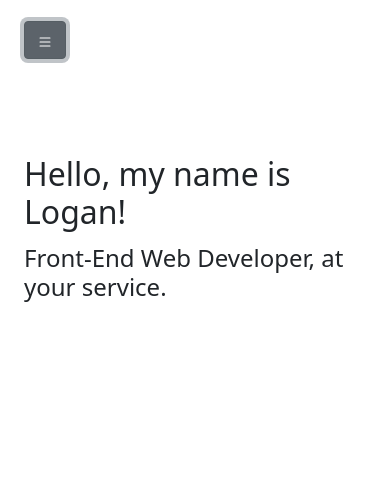
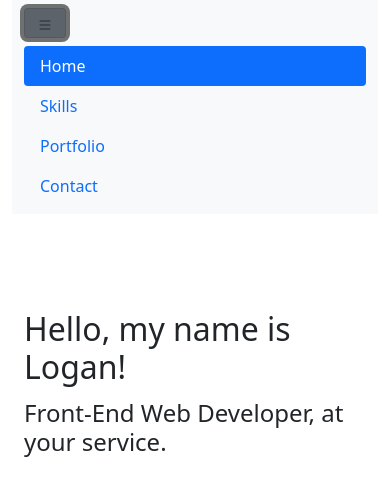
Before and after one commit to logan-barsell/myPersonalSite, a React (Create React App) app: page / in a window 390 px wide. Both pictures are taken after a click on the button "Toggle navigation". Shown: the top 496 px of the page. Built offline with nearby package versions, Linux system fonts and the light colour scheme.

Commit message:
navbar-collapse

```diff
--- a/src/components/Nav.js
+++ b/src/components/Nav.js
@@ -5,18 +5,25 @@ import './css/nav.css'
 const Nav = () => {
 
     return (
-        <div className="navBar container">
+        <nav className="navBar navbar navbar-expand-md navbar-light bg-light">
+            {/* nav nav-pills flex-column flex-sm-row  */}
+            <div className="container-fluid">
                 <button
                     type="button"
-                class="btn btn-secondary"
+                    class="btn btn-secondary navbar-toggler"
+                    data-bs-toggle="collapse"
+                    data-bs-target="#navCollapse"
+                    aria-controls="navCollapse"
+                    aria-expanded="false"
+                    aria-label="Toggle navigation"
                 >
                     <svg xmlns="http://www.w3.org/2000/svg" width="16" height="16" fill="currentColor" class="bi bi-list" viewBox="0 0 16 16">
                         <path fill-rule="evenodd" d="M2.5 12a.5.5 0 0 1 .5-.5h10a.5.5 0 0 1 0 1H3a.5.5 0 0 1-.5-.5zm0-4a.5.5 0 0 1 .5-.5h10a.5.5 0 0 1 0 1H3a.5.5 0 0 1-.5-.5zm0-4a.5.5 0 0 1 .5-.5h10a.5.5 0 0 1 0 1H3a.5.5 0 0 1-.5-.5z"/>
                     </svg>
                 </button>
-
                 <div
-                className="nav nav-pills flex-column flex-sm-row"
+                    className="nav-pills flex-colum flex-sm-row collapse navbar-collapse"
+                    id="navCollapse"
                 >
                     <NavLink
                         to="/"
@@ -45,10 +52,9 @@ const Nav = () => {
                         Contact
                     </NavLink>
                 </div>
+            </div>
 
-
-
-        </div>
+        </nav>
     );
 };
 
--- a/src/components/css/nav.css
+++ b/src/components/css/nav.css
@@ -2,20 +2,16 @@
   margin-top: 33px;
 }
 
-.navBar button {
-  display: none;
-  margin-top: 21px;
+.navbar-collapse {
+  margin-top: 0px;
 }
 
 /* MEDIA QUERIES */
 
-@media only screen and (max-width: 575px) {
-    .navBar .nav,
-    .navBar .nav .nav-link {
-      display: none;
-    }
-    .navBar button {
-      display: block;
-    }
+@media only screen and (max-width: 767px) {
+
+  .navbar-collapse {
+    margin-top: 8px;
+  }
 
 }
```
Lines whose indentation alone changed are shown as unchanged.
